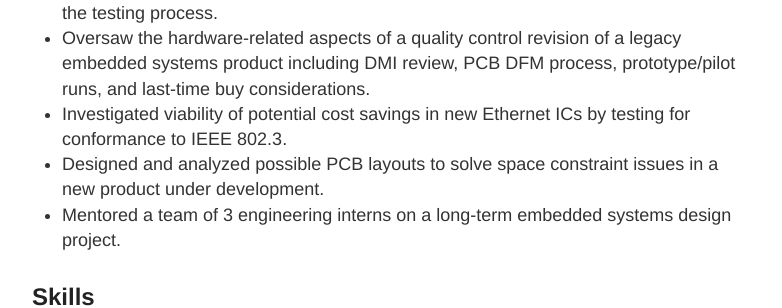
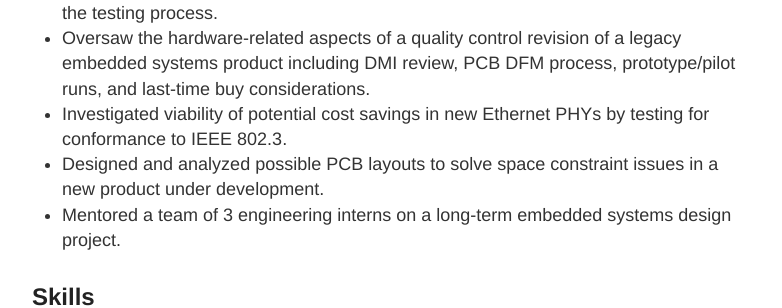
Before and after one commit to amakovec/amakovec.github.io, a Jekyll site: the page built from about.md, in a window 1280 px wide and 900 px high, scrolled down 1289 px. Shown: the part 156-464 px from the top of the window, without its empty margins (248-1030 px from the left). Built offline with Jekyll 4.4.1, drawn with Linux system fonts in a browser that asks for light colours.

Commit message:
fix: typo in /about/

```diff
--- a/about.md
+++ b/about.md
@@ -37,7 +37,7 @@ Hi!  I'm a hardware engineer with extensive experience in designing development
 
 * Performed EMC Testing of Ethernet-enabled embedded systems products to qualify conformance to the IEC 61000-6-4 standard, including configuring PLCs to automate the testing process.
 * Oversaw the hardware-related aspects of a quality control revision of a legacy embedded systems product including DMI review, PCB DFM process, prototype/pilot runs, and last-time buy considerations.
-* Investigated viability of potential cost savings in new Ethernet ICs by testing for conformance to IEEE 802.3.
+* Investigated viability of potential cost savings in new Ethernet PHYs by testing for conformance to IEEE 802.3.
 * Designed and analyzed possible PCB layouts to solve space constraint issues in a new product under development.
 * Mentored a team of 3 engineering interns on a long-term embedded systems design project.
 
```
